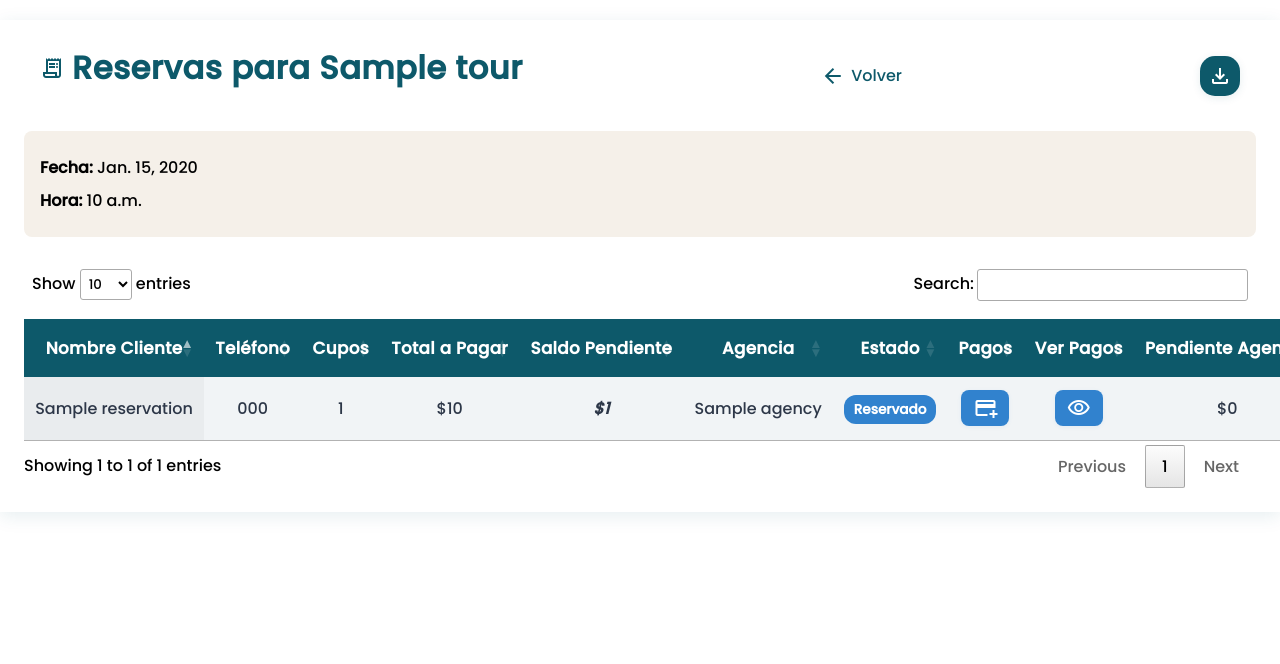
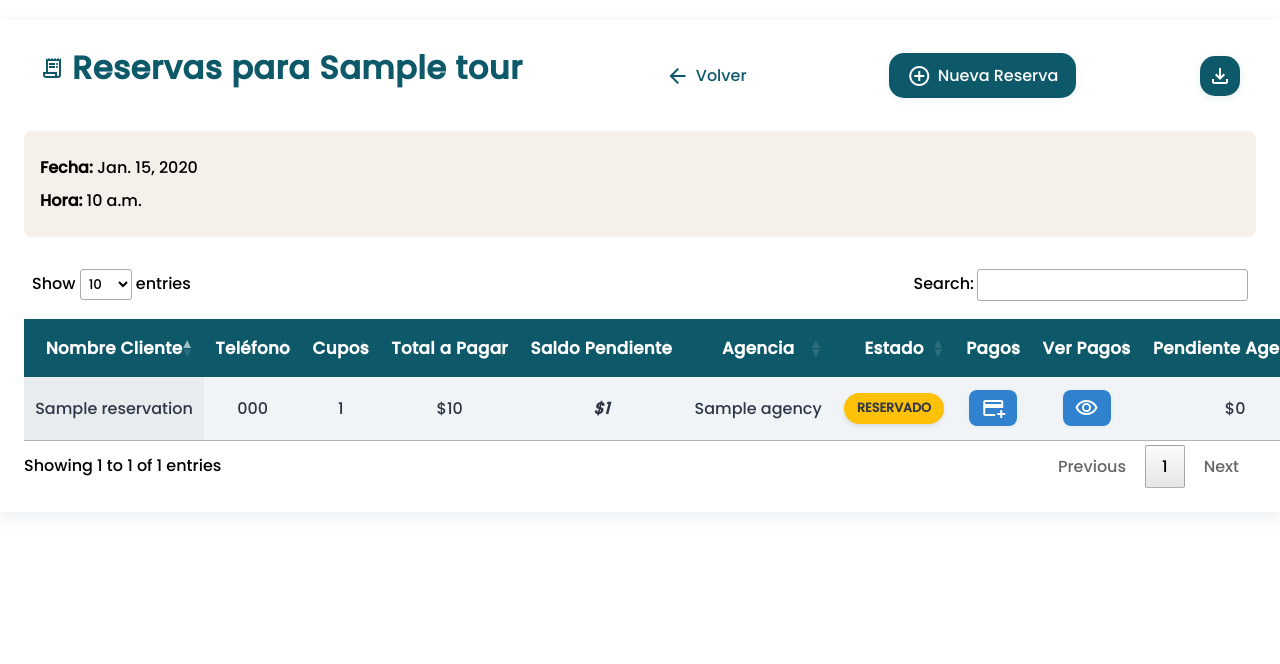
Before and after one commit to jlruedam/wegoit, a Django app: page /schedules/1/reservations/ in a window 1280 px wide. Shown: the part 99-763 px from the top of the page. Run offline with Django 5.2, Linux system fonts and the light colour scheme; a user stored in the database is signed in; tables that the repository leaves empty hold one stand-in row (values such as "Sample post"); some libraries are stand-ins or nearby versions.

Commit message:
feat: Auto-update reservation status to 'Pagado' and enhance UI/UX

```diff
--- a/reservations/static/assets/css/reservations.css
+++ b/reservations/static/assets/css/reservations.css
@@ -43,7 +43,7 @@ td:nth-child(5) { /* Agencia */
 }
 
 #reservationTable th, #scheduleTable th {
-    background: #0D596A;
+    background: var(--azul-oscuro);
     color: #fff;
     font-weight: 700;
     padding: 1rem 0.7rem;
@@ -237,23 +237,38 @@ dialog#paymentModal {
 }
 
 .status-badge {
-    padding: 0.3rem 0.6rem;
-    border-radius: 12px;
-    font-size: 0.85rem;
-    font-weight: 600;
+    padding: 0.4rem 0.8rem; /* Slightly increased padding */
+    border-radius: 9999px; /* Pill shape */
+    font-size: 0.8rem; /* Slightly smaller font */
+    font-weight: 700; /* Bolder font */
     color: white;
+    display: inline-flex; /* Ensure it behaves like a block for padding/sizing */
+    align-items: center;
+    justify-content: center;
+    min-width: 80px; /* Ensure minimum width for consistency */
+    text-transform: uppercase; /* Uppercase text */
+    box-shadow: 0 2px 4px rgba(0, 0, 0, 0.1); /* Subtle shadow */
 }
 
 .status-reservado {
-    background-color: #3182ce; /* Blue */
+    background-color: var(--azul-marino, #1B9899); /* Using app's blue/teal */
 }
 
 .status-confirmado {
-    background-color: #38a169; /* Green */
+    background-color: #38a169; /* A standard green */
+}
+
+.status-pagado {
+    background-color: #28a745; /* A slightly different green for paid */
 }
 
 .status-cancelado {
-    background-color: #e53e3e; /* Red */
+    background-color: #e53e3e; /* Standard red */
+}
+
+.status-pendiente {
+    background-color: #ffc107; /* Yellow/Orange for pending */
+    color: #343a40;
 }
 
 .btn-ver-pagos {
--- a/reservations/templates/reservations/reservation_form.html
+++ b/reservations/templates/reservations/reservation_form.html
@@ -85,7 +85,7 @@
         <button type="submit" class="reservation-form__btn reservation-form__btn--primary">
             Guardar
         </button>
-        <a href="" class="reservation-form__btn reservation-form__btn--secondary">
+        <a href="javascript:history.back()" class="reservation-form__btn reservation-form__btn--secondary">
             Cancelar
         </a>
     </div>
--- a/reservations/templates/reservations/reservation_list.html
+++ b/reservations/templates/reservations/reservation_list.html
@@ -24,6 +24,10 @@
         <a href="javascript:history.back()" class="btn-volver">
             <span class="material-symbols-outlined">arrow_back</span>
             Volver
+        </a>
+        <a href="{% url 'tours:create_reservation' schedule.id %}" class="btn-crear-reserva">
+            <span class="material-symbols-outlined">add_circle</span>
+            Nueva Reserva
         </a>
         <a href="{% url 'tours:export_schedule_reservations_xls' schedule.id %}" class="btn-exportar">
             <span class="material-symbols-outlined">download</span>
@@ -78,7 +82,11 @@
                     ${{ r.pending_balance|floatformat:0|intcomma }}
                 </td>
                 <td>{{ r.agency|default:"N/A" }}</td>
-                <td><span class="status-badge status-{{ r.status|lower }}">{{ r.status }}</span></td>
+                <td>
+                    <span class="status-badge {% if r.status == 'Reservado' and r.pending_balance > 0 %}status-pendiente{% else %}status-{{ r.status|lower }}{% endif %}">
+                        {{ r.status }}
+                    </span>
+                </td>
                 <td>
                     <button class="open-payment-modal" data-reservation="{{ r.id }}" title="Agregar Pago">
                         <span class="material-symbols-outlined">add_card</span>
--- a/reservations/views.py
+++ b/reservations/views.py
@@ -143,6 +143,14 @@ def add_payment(request):
             })
 
         payment.save()
+
+        # After saving the payment, check if the reservation is fully paid
+        # Re-fetch the reservation to get updated pending_balance
+        reservation.refresh_from_db()
+        if reservation.pending_balance == 0:
+            reservation.status = "Pagado"
+            reservation.save()
+
         return JsonResponse({"success": True, "message": "Pago registrado correctamente."})
 
     return JsonResponse({"success": False, "message": "Hubo un error al registrar el pago."})
```
Also changed, not shown: reservations/forms.py (+12 -0 lines).
